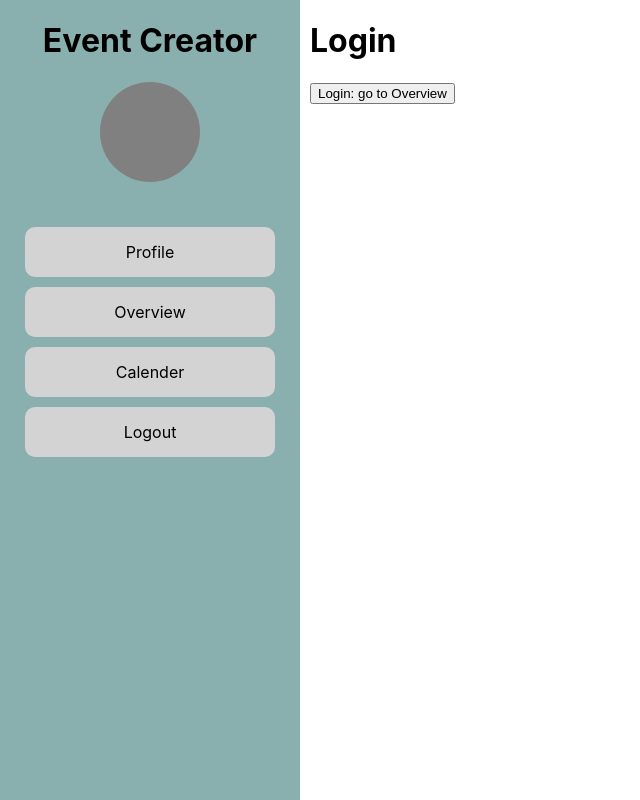
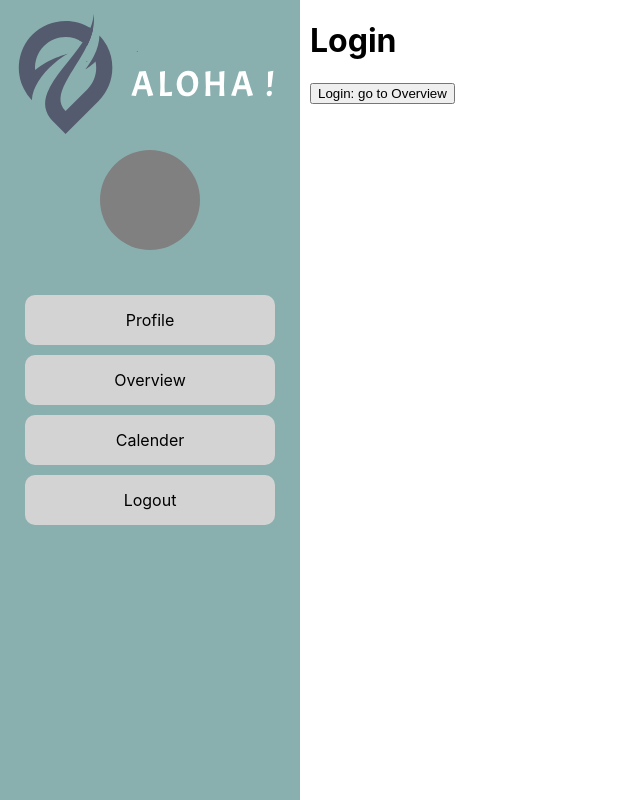
Before and after one commit to camilawfranco/techlabs_group3, a React (Create React App) app in the folder frontend/: page / in a window 1280 px wide. Shown: the whole page, without its empty margins (0-640 px from the left). Built offline with nearby package versions, Linux system fonts and the light colour scheme.

Commit message:
Update logo and favicon

```diff
--- a/frontend/src/components/Sidebar.js
+++ b/frontend/src/components/Sidebar.js
@@ -20,11 +20,14 @@ const Sidebar = () => {
 
   return (
     <SidebarContainer>
-      <Header>Event Creator</Header>
+      <Logo src={require("../Logo_Aloha.svg").default} alt="Logo" />
       {/* TODO: Set true back to "user", when ready. True is set to show the sidebar for further development */}
       {true ? (
         <>
-          <Avatar onClick={() => history.push("/profile")}>{user?.name}</Avatar>
+          <Avatar onClick={() => history.push("/profile")}>
+            {user?.name.charAt(0)}
+            {user?.name.charAt(1).toUpperCase()}
+          </Avatar>
           <Navigation to="/profile">Profile</Navigation>
           <Navigation to="/overview">Overview</Navigation>
           <Navigation to="/calender">Calender</Navigation>
@@ -43,14 +46,14 @@ const Sidebar = () => {
 
 export default Sidebar;
 
-const Header = styled.h1`
-  color: black;
+const Logo = styled.img`
+  height: 150px;
 `;
 
 const SidebarContainer = styled.div`
   width: 300px;
   height: 100%;
-  background-color: #89B0AE;
+  background-color: #89b0ae;
   display: flex;
   flex-direction: column;
   align-items: center;
@@ -80,6 +83,9 @@ const Avatar = styled.div`
   height: 100px;
   margin-bottom: 40px;
   border-radius: 50%;
+  font-size: 50px;
+  font-weight: bold;
+  color: lightblue;
   display: flex;
   justify-content: center;
   align-items: center;
```
Also changed, not shown: frontend/src/logo.png (added), 1 other file (tests, documents, lock files or other folders).
